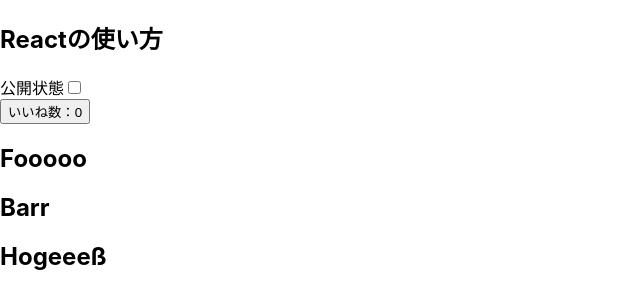
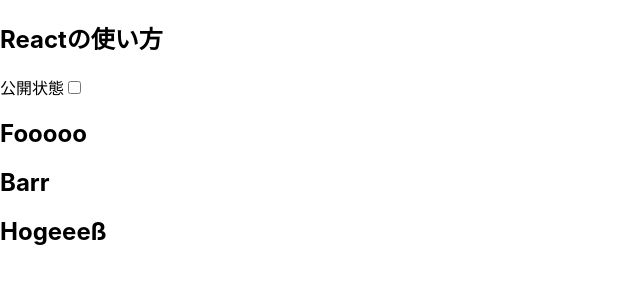
Before and after one commit to mitsuba19930328/todoapp-react, a React (Create React App) app: page / in a window 1280 px wide. Shown: the top 308 px of the page, without its empty margins (0-640 px from the left). Built offline with nearby package versions, Linux system fonts and the light colour scheme.

Commit message:
React hooksの試用

```diff
--- a/src/Article.jsx
+++ b/src/Article.jsx
@@ -1,13 +1,14 @@
-import React from 'react';
-import LikeButton from './LikeButton';
+import React, {useState} from 'react';
+// import LikeButton from './LikeButton';
 
 const Article = (props) => {
+    const [isPublished, togglePublished] = useState(false);
     return (
         <div>
             <h2>{props.title}</h2>
             <label htmlFor="check">公開状態</label>
-            <input type="checkbox" checked={props.isPublished} id="check" onClick={() => props.toggle()} />
-            <LikeButton count={props.count} />
+            <input type="checkbox" checked={isPublished} id="check" onClick={() => togglePublished(!isPublished)} />
+            {/*<LikeButton count={props.count} />*/}
         </div>
     )
 };
--- a/src/Blog.jsx
+++ b/src/Blog.jsx
@@ -3,63 +3,50 @@
 import * as FooBar from './components/FooBar';
 import Hoge from './components/Hoge';
 
-class Blog extends React.Component{
-    constructor(props){
-        super(props);
-        this.state = {
-            isPublished: false,
-            count: 0
-        }
-    }
+const Blog = () => {
 
-    componentDidMount() {
-        // ボタンがクリックされたらいいねを行う
-        document.getElementById('counter').addEventListener('click', this.countUp)
-    }
+    // componentDidMount() {
+    //     // ボタンがクリックされたらいいねを行う
+    //     document.getElementById('counter').addEventListener('click', this.countUp)
+    // }
+    //
+    // componentDidUpdate() {
+    //     if(this.state.count >= 10){
+    //         this.setState({
+    //             count: 0
+    //         })
+    //     }
+    // }
+    //
+    // componentWillUnmount() {
+    //     document.getElementById('counter').removeEventListener('click', this.countUp)
+    // }
 
-    componentDidUpdate() {
-        if(this.state.count >= 10){
-            this.setState({
-                count: 0
-            })
-        }
-    }
-
-    componentWillUnmount() {
-        document.getElementById('counter').removeEventListener('click', this.countUp)
-    }
-
-    render(){
-        const authorName = 'テストさん'
     return(
         <>
             <Article
                 title = {'Reactの使い方'}
-                    isPublished = {this.state.isPublished}
-                    toggle={() => this.togglePublished()}
-                    count = {this.state.count}
-                    toggleLike = {() => this.countUp()}
+                // count = {this.state.count}
             />
             <FooBar.Foo />
             <FooBar.Bar />
             <Hoge />
         </>
     )
-    }
 
-    // 公開状態を反転させる関数メソッド
-    togglePublished = () =>{
-        this.setState({
-            isPublished: !this.state.isPublished
-        })
-    };
+    // // 公開状態を反転させる関数メソッド
+    // togglePublished = () =>{
+    //     this.setState({
+    //         isPublished: !this.state.isPublished
+    //     })
+    // };
 
-    // 公開状態を反転させる関数メソッド
-    countUp = () =>{
-        this.setState({
-            count: this.state.count + 1
-        })
-    };
+    // // 公開状態を反転させる関数メソッド
+    // countUp = () =>{
+    //     this.setState({
+    //         count: this.state.count + 1
+    //     })
+    // };
 }
 
 
```
Lines whose indentation alone changed are shown as unchanged.
